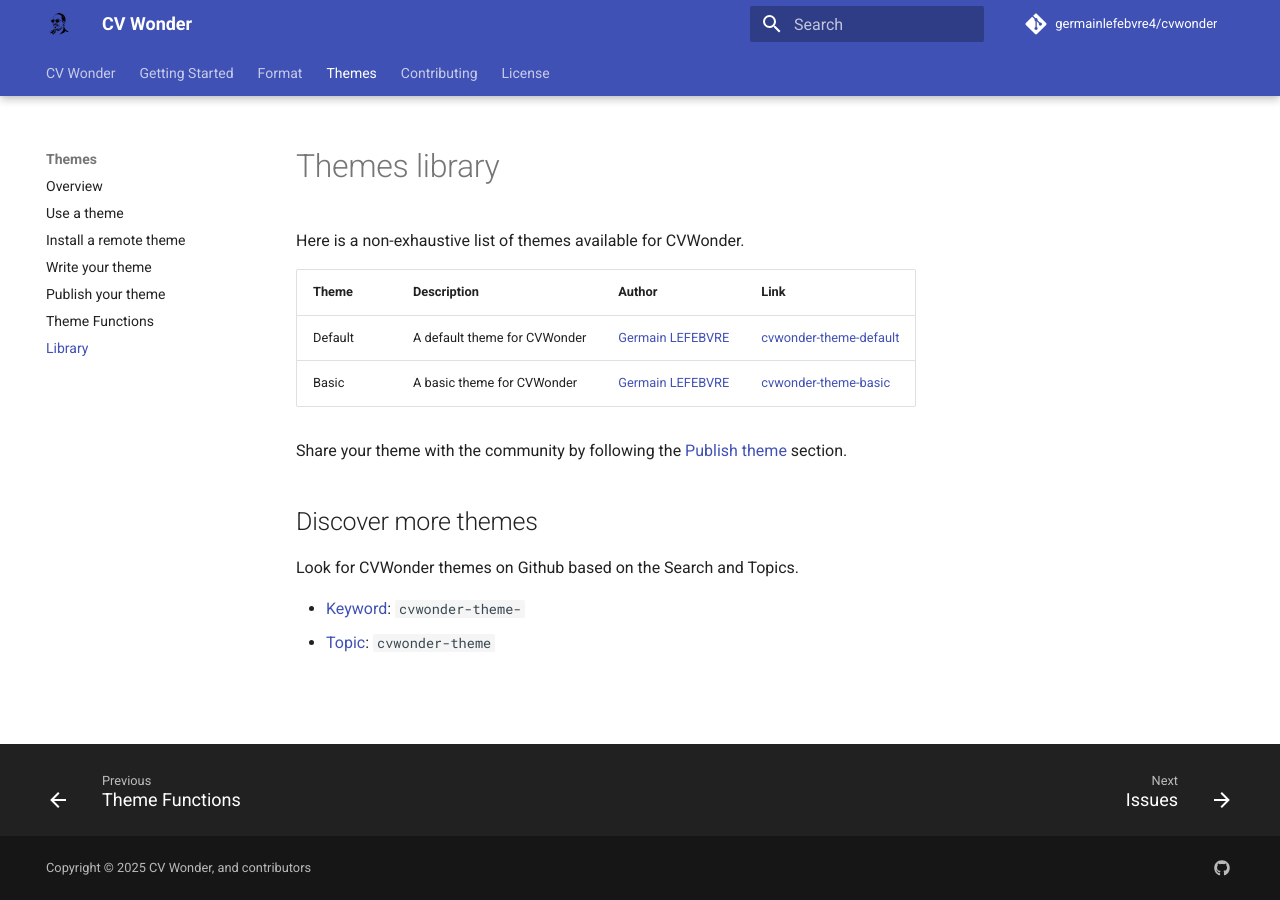
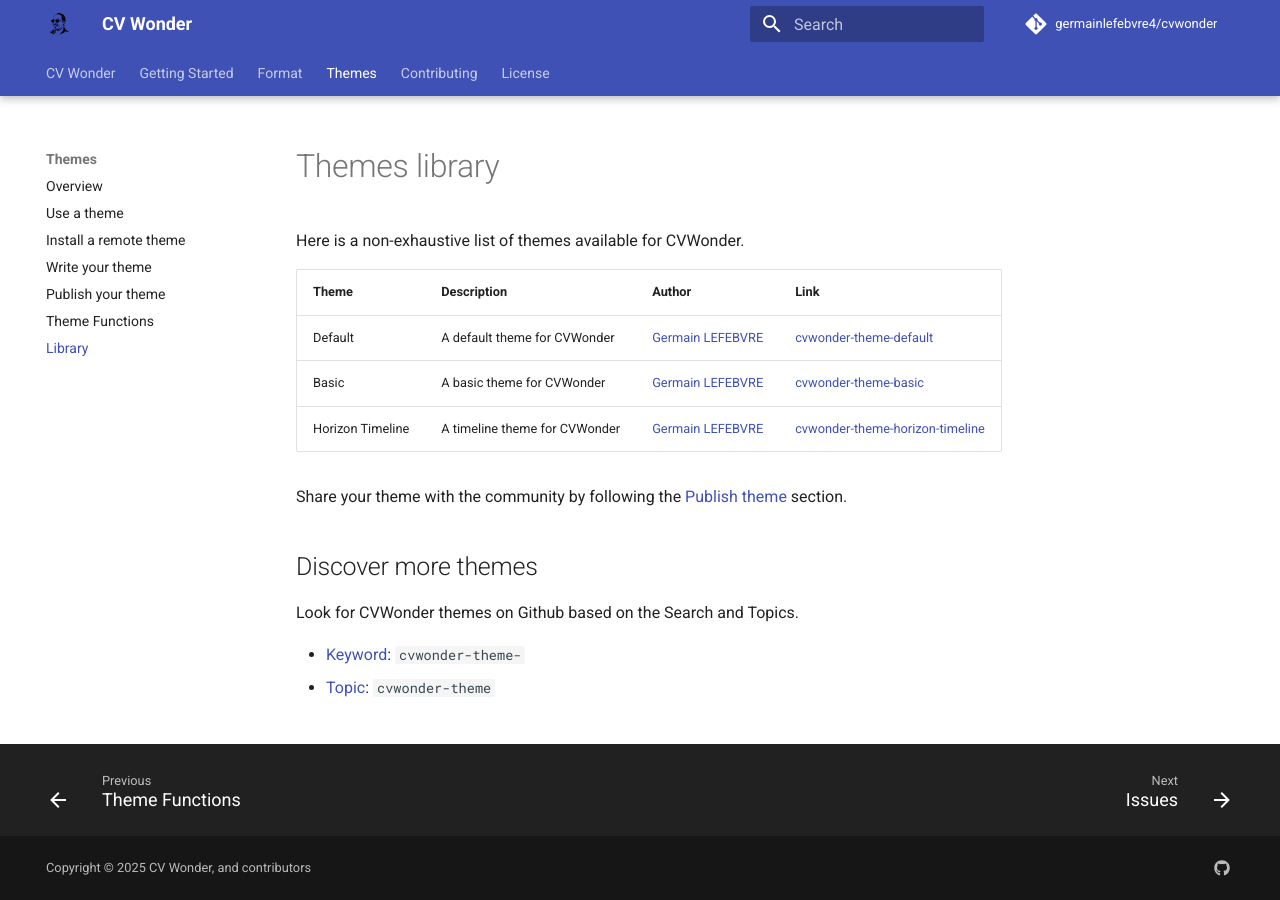
Before and after one commit to germainlefebvre4/cvwonder, an MkDocs documentation site: the page built from docs/readthedocs/themes/library.md, in a window 1280 px wide. Built offline with MkDocs 1.6.1 and Material for MkDocs 9.7.7, drawn with Linux system fonts in a browser that asks for light colours; comment, search, counter and statistics services are not loaded.

Commit message:
docs(themes): Add Horizon Timeline theme to library (#28)

```diff
--- a/docs/readthedocs/themes/library.md
+++ b/docs/readthedocs/themes/library.md
@@ -10,6 +10,7 @@ Here is a non-exhaustive list of themes available for CVWonder.
 |-------|-------------|--------|------|
 | Default | A default theme for CVWonder | [Germain LEFEBVRE](https://github.com/germainlefebvre4){:target="_blank"} | [cvwonder-theme-default](https://github.com/germainlefebvre4/cvwonder-theme-default){:target="_blank"} |
 | Basic | A basic theme for CVWonder | [Germain LEFEBVRE](https://github.com/germainlefebvre4){:target="_blank"} | [cvwonder-theme-basic](https://github.com/germainlefebvre4/cvwonder-theme-basic){:target="_blank"} |
+| Horizon Timeline | A timeline theme for CVWonder | [Germain LEFEBVRE](https://github.com/germainlefebvre4){:target="_blank"} | [cvwonder-theme-horizon-timeline](https://github.com/germainlefebvre4/cvwonder-theme-horizon-timeline){:target="_blank"} |
 
 Share your theme with the community by following the [Publish theme](publish-theme.md) section.
 
```
